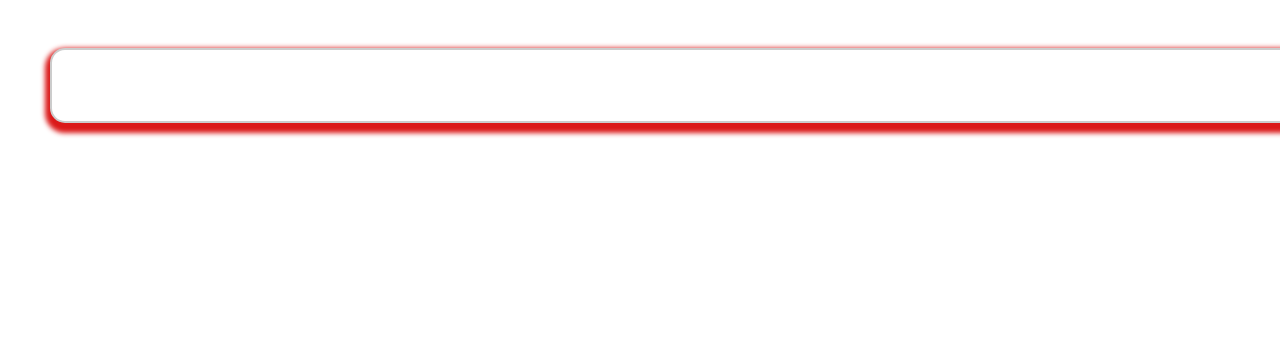
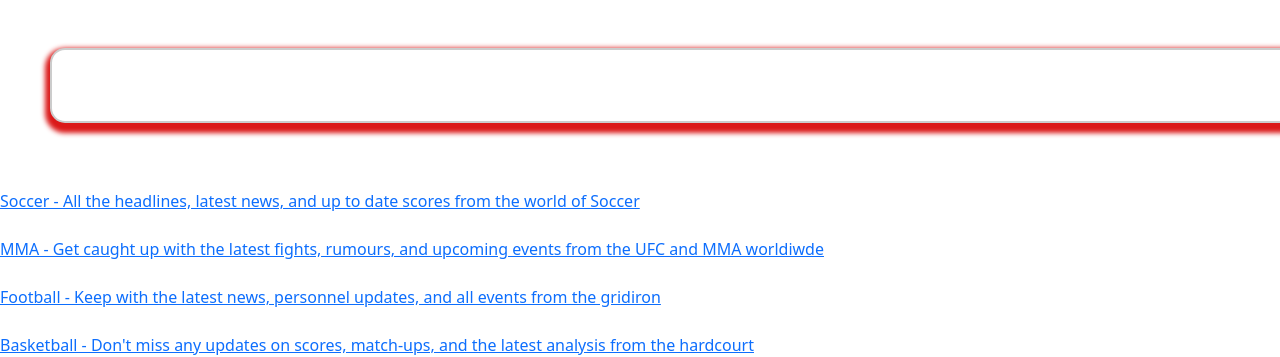
Before and after one commit to juniortotep/Sport-Fanatic-Website, a plain HTML site: page firstPage/index.html in a window 1280 px wide. Shown: the part 1721-2078 px from the top of the page. Before the commit the page ends 1894 px from the top, so only its background shows below. Drawn offline with nearby package versions, Linux system fonts and the light colour scheme.

Commit message:
Renamed:    firstPage/frontPage.html -> firstPage/index.html Updated:     firstPage/index.html

```diff
--- a/firstPage/frontPage.html
+++ b/firstPage/index.html
@@ -13,7 +13,7 @@
 <body>
 
 <div class="soccerBox">
-    <img src="https://daily.jstor.org/wp-content/uploads/2015/06/FIFA_Logo_1050x700.jpg" alt="FIFA Logo" width="300">
+    <img src="https://daily.jstor.org/wp-content/uploads/2015/06/FIFA_Logo_1050x700.jpg" alt="FIFA Logo" width="300" >
     <p>
          <a href="https://www.fifa.com/fifaplus/en">FIFA | The Home of Football</a>
         <input type="text"/>
@@ -44,6 +44,18 @@
     </p>
 </div>
 
+<a href="soccer.css">Soccer - All the headlines, latest news, and up to date scores from the world of Soccer</a>
+<br>
+<br>
+<a href="MMA.css">MMA - Get caught up with the latest fights, rumours, and upcoming events from the UFC and MMA worldiwde</a>
+<br>
+<br>
+<a href="football.css">Football - Keep with the latest news, personnel updates, and all events from the gridiron</a>
+<br>
+<br>
+<a href="basketball.css">Basketball - Don't miss any updates on scores, match-ups, and the latest analysis from the hardcourt</a>
+</nav>
+
 <script src="https://cdn.jsdelivr.net/npm/@popperjs/core@2.11.8/dist/umd/popper.min.js"
         integrity="sha384-I7E8VVD/ismYTF4hNIPjVp/Zjvgyol6VFvRkX/vR+Vc4jQkC+hVqc2pM8ODewa9r"
         crossorigin="anonymous"></script>
```
